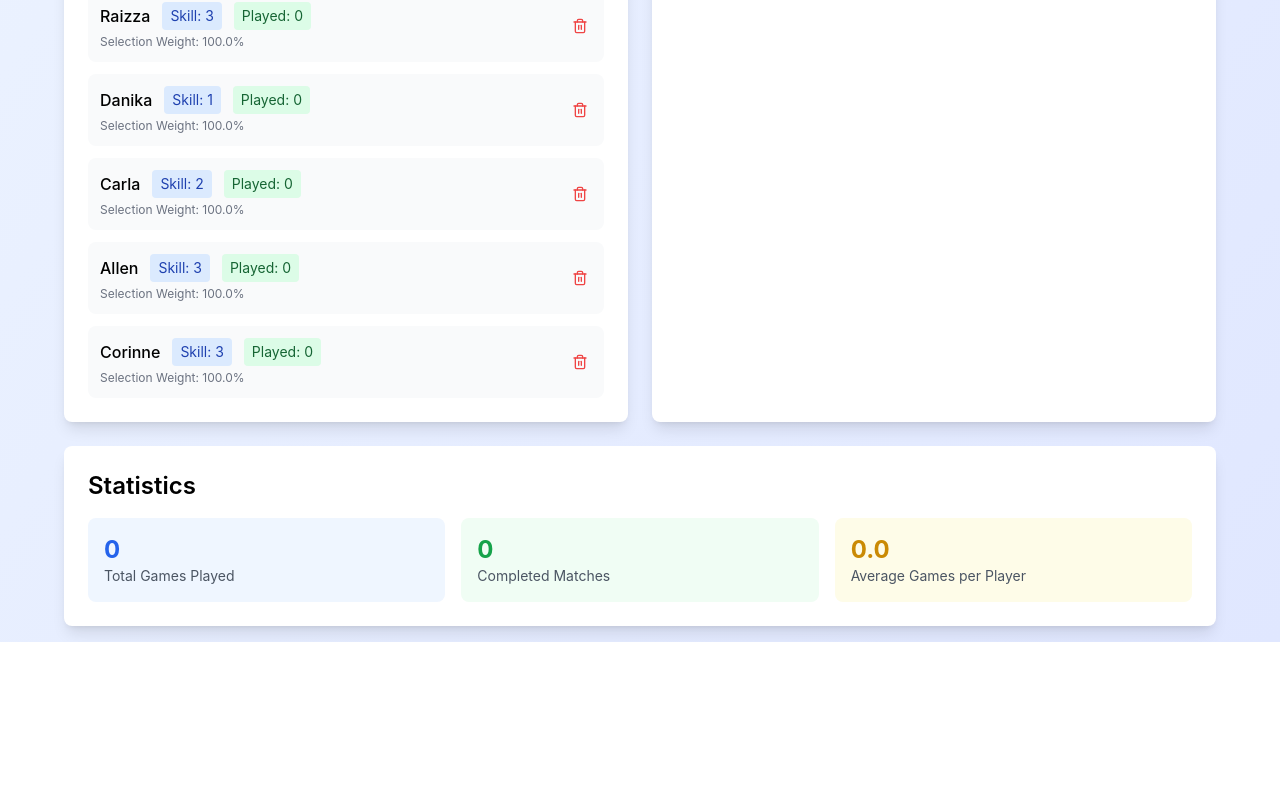
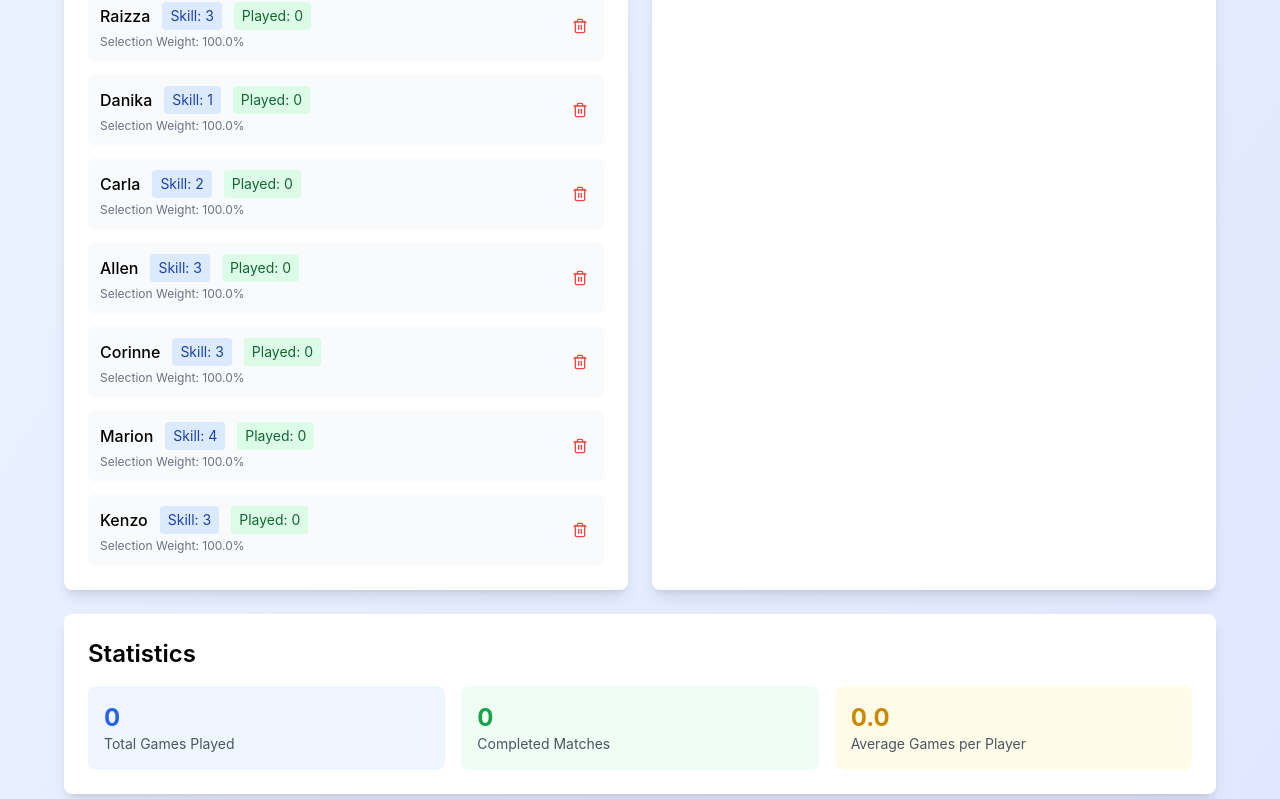
Before and after one commit to markerseeds/badminton-app, a React (Create React App) app: page / in a window 1280 px wide. Shown: the part 1078-1877 px from the top of the page. Before the commit the page ends 1720 px from the top, so only its background shows below. Built offline with nearby package versions, Linux system fonts and the light colour scheme.

Commit message:
16 players

```diff
--- a/src/App.js
+++ b/src/App.js
@@ -110,6 +110,22 @@ const App = () => {
     {
       id: 14,
       name: "Corinne",
+      skill: 3,
+      timesPlayed: 0,
+      recentTeammates: [],
+      recentOpponents: [],
+    },
+    {
+      id: 15,
+      name: "Marion",
+      skill: 4,
+      timesPlayed: 0,
+      recentTeammates: [],
+      recentOpponents: [],
+    },
+    {
+      id: 16,
+      name: "Kenzo",
       skill: 3,
       timesPlayed: 0,
       recentTeammates: [],
```
